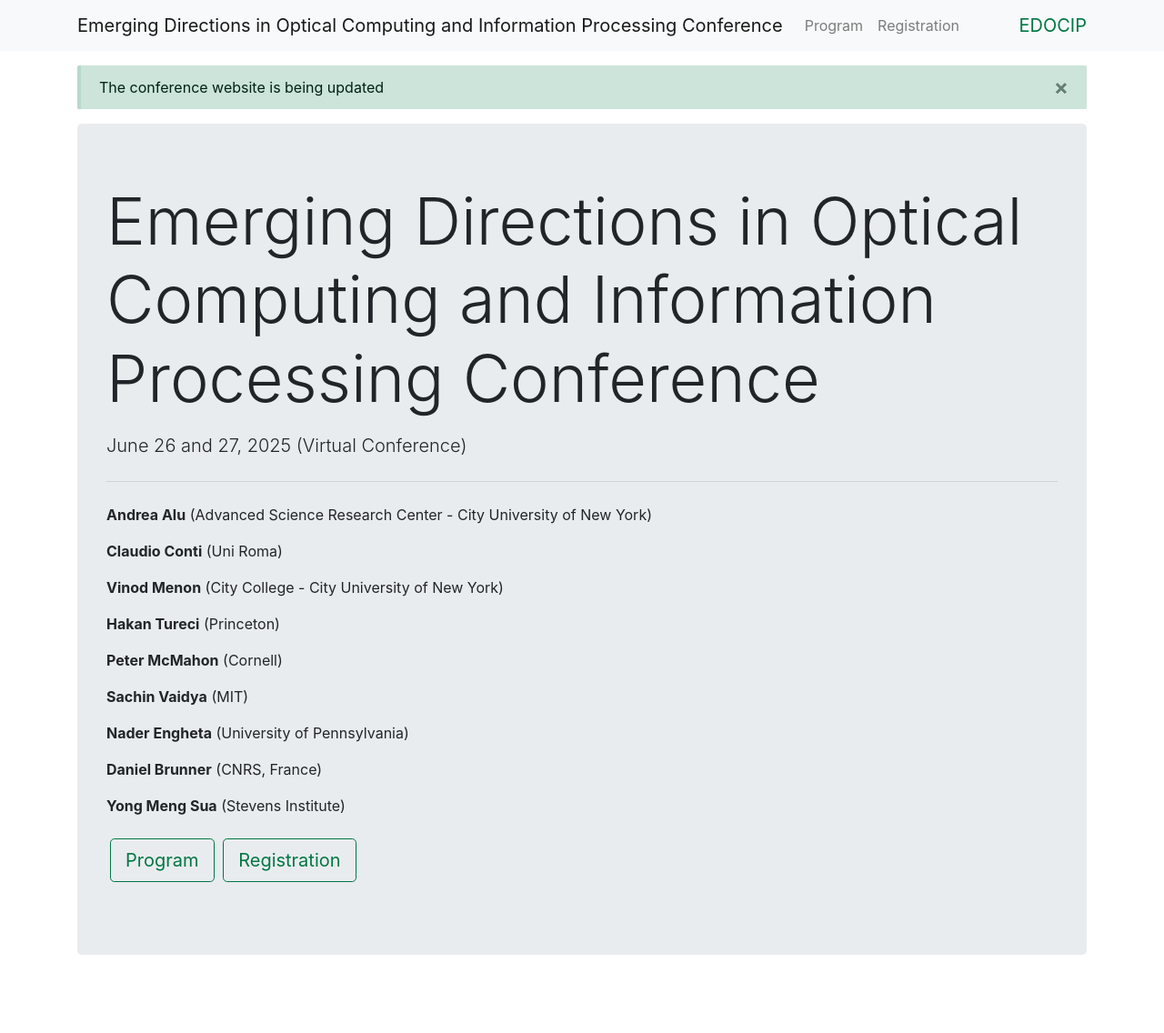
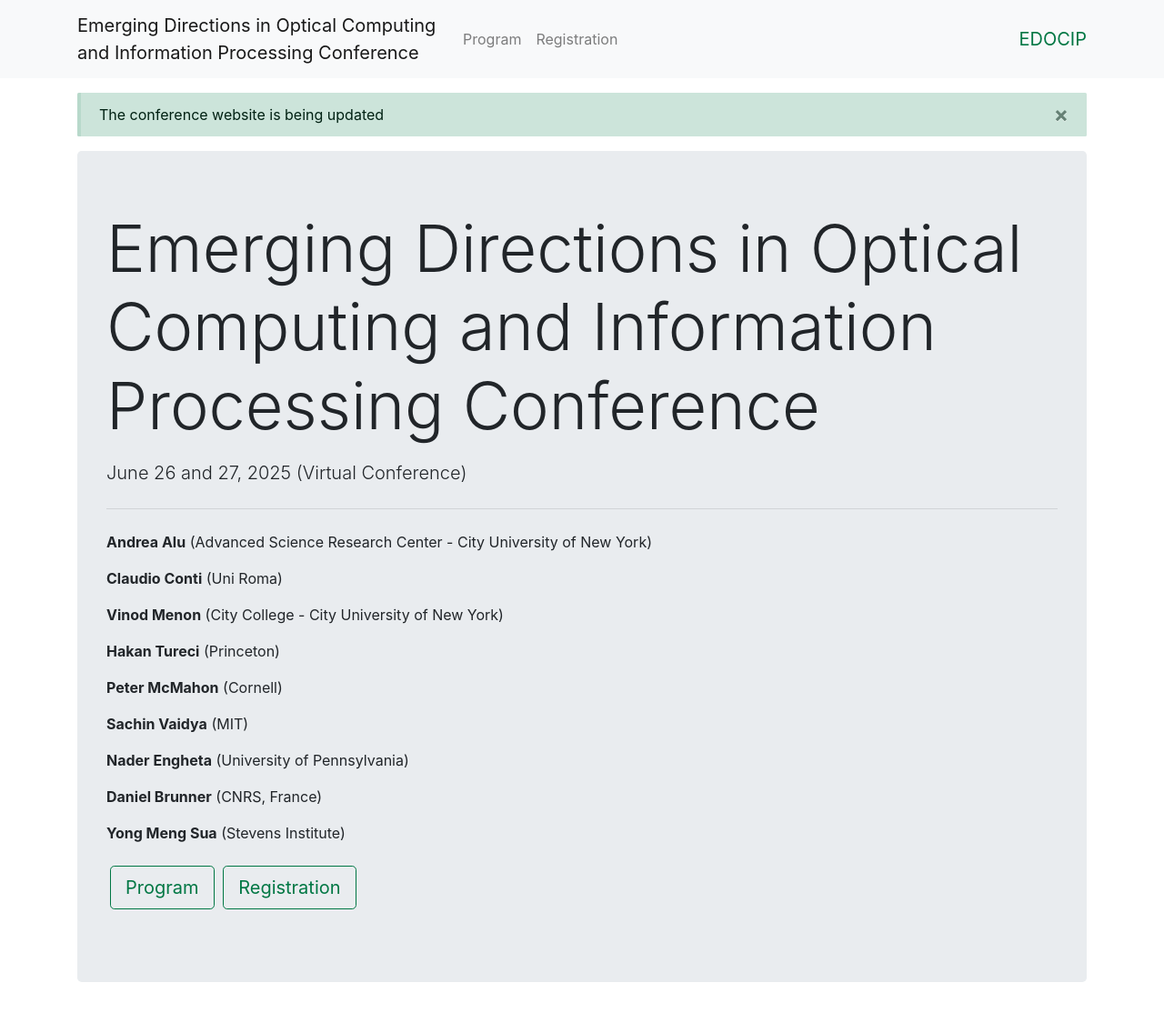
Before and after one commit to mirilabqc/mini-conference-site, a Jekyll site: the page built from index.md, in a window 1280 px wide. Shown: the whole page at 91% size. Built offline with Jekyll 4.4.1, drawn with Linux system fonts in a browser that asks for light colours; before the commit the page ends 1106 px from its top, so only the background shows below that.

Commit message:
adds word-wrap

```diff
--- a/assets/css/main.scss
+++ b/assets/css/main.scss
@@ -4,3 +4,8 @@
 $fa-font-path: '{{ site.baseurl }}/assets/webfonts';
 
 @import 'conference';
+
+a.navbar-brand {
+  white-space: normal;
+  max-width: 400px;
+}
```
